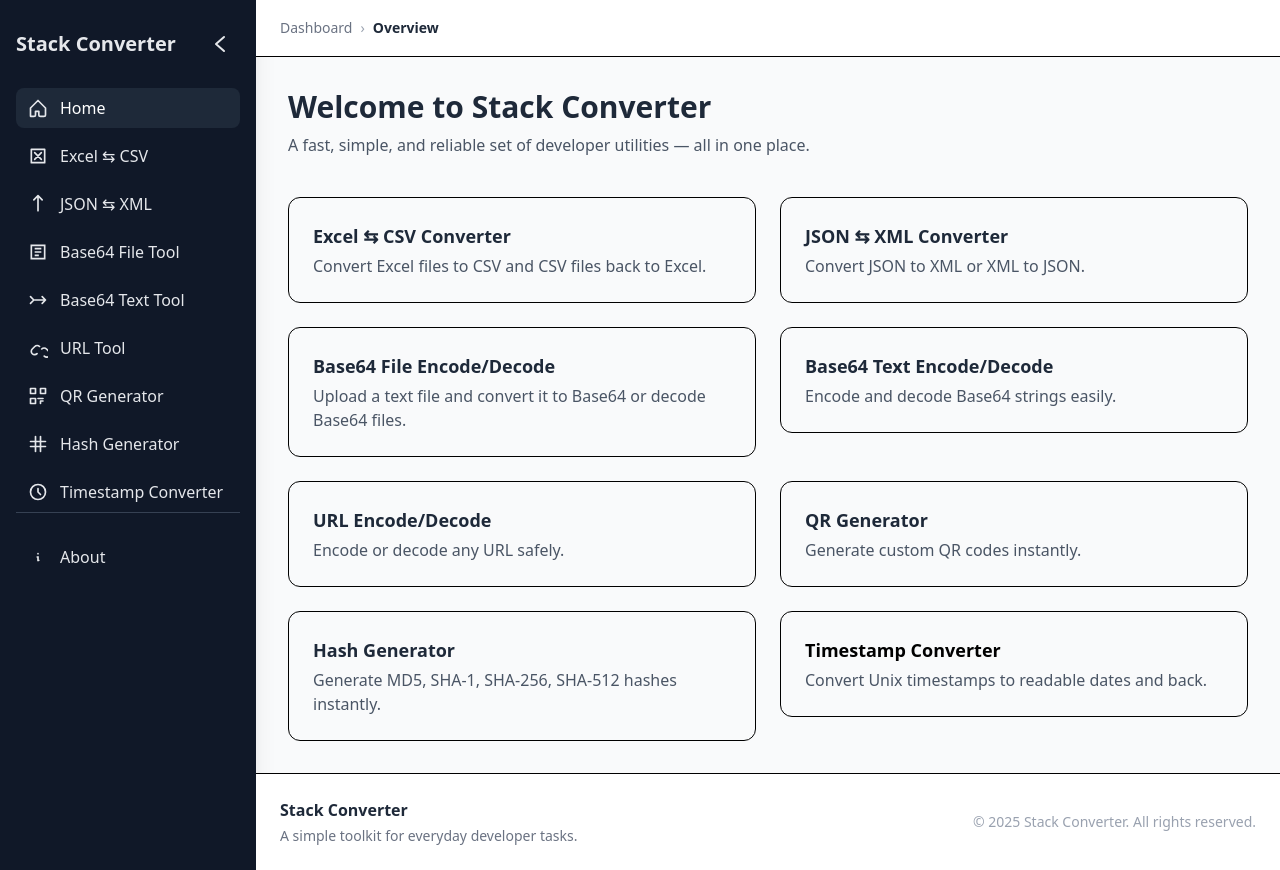
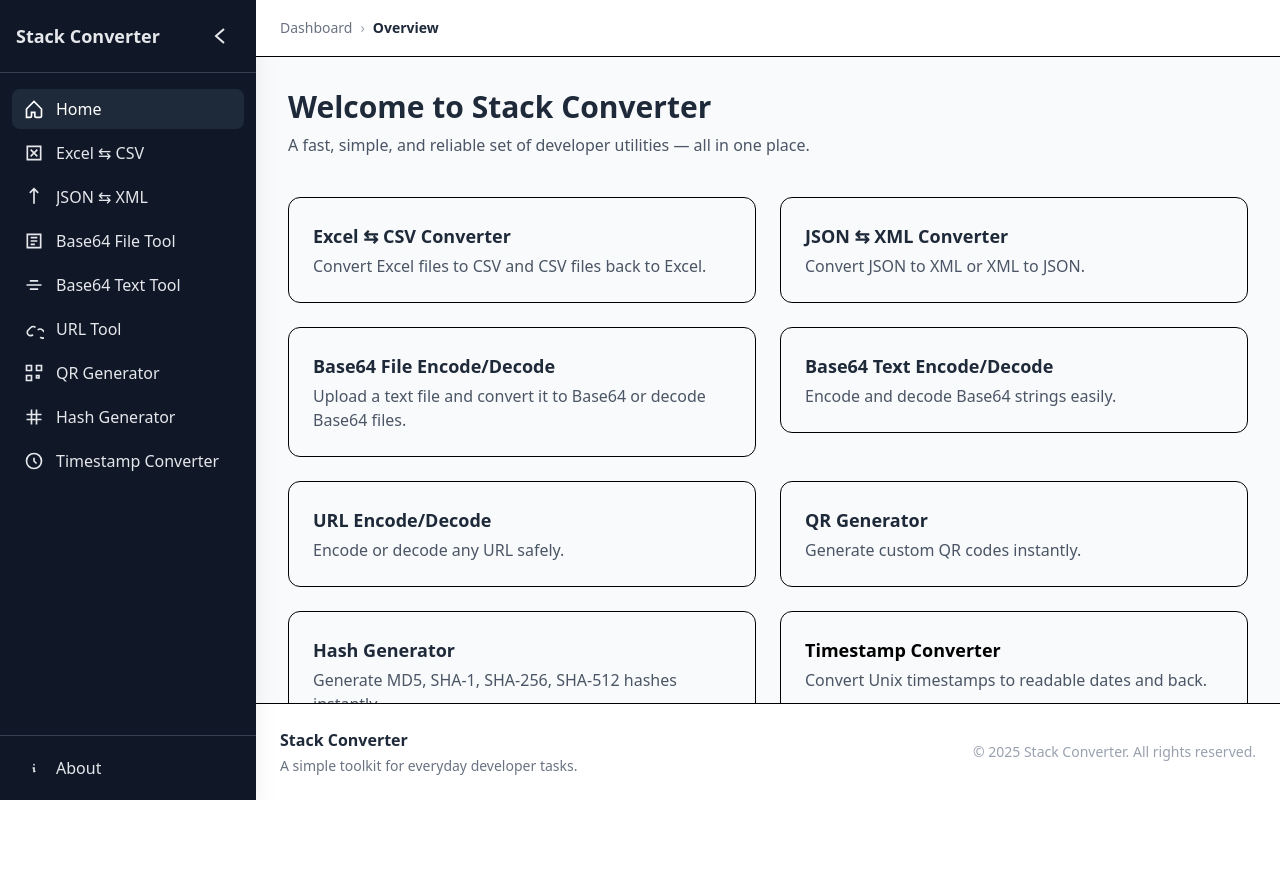
Before and after one commit to prudhvi891/stackconverter, a React (Vite) app in the folder frontend/: page / in a window 1280 px wide. After the commit the page ends 800 px from the top, so only its background shows below. Built offline with nearby package versions, Linux system fonts and the light colour scheme.

Commit message:
Sidebar Fixed changes

```diff
--- a/frontend/src/layouts/SidebarLayout.tsx
+++ b/frontend/src/layouts/SidebarLayout.tsx
@@ -7,344 +7,69 @@ const SidebarLayout = () => {
   const [collapsed, setCollapsed] = useState(false);
 
   return (
-    <div className="flex min-h-screen bg-gray-50">
-      {/* Sidebar */}
+    // 🔒 Lock viewport scroll
+    <div className="flex h-screen bg-gray-50 overflow-hidden">
+      {/* ================= SIDEBAR ================= */}
       <aside
-        className={`bg-gray-900 text-gray-200 py-6 px-4 shadow-xl transition-all duration-300
-        ${collapsed ? "w-20" : "w-64"}`}
+        className={`bg-gray-900 text-gray-200 shadow-xl transition-all duration-300
+        ${collapsed ? "w-20" : "w-64"}
+        h-screen sticky top-0 flex flex-col`}
       >
-        {/* Top Section with Title + Toggle */}
-        <div className="flex items-center justify-between mb-6">
+        {/* Logo + Toggle */}
+        <div className="flex items-center justify-between px-4 py-4 border-b border-gray-700">
           {!collapsed && (
-            <h1 className="text-xl font-semibold whitespace-nowrap">
+            <h1 className="text-lg font-semibold whitespace-nowrap">
               Stack Converter
             </h1>
           )}
 
-          {/* Toggle Button */}
           <button
             onClick={() => setCollapsed(!collapsed)}
             className="p-2 rounded-lg hover:bg-gray-700 transition"
+            aria-label="Toggle sidebar"
           >
             {collapsed ? (
-              // Expand >>
-              <svg
-                xmlns="http://www.w3.org/2000/svg"
-                className="h-6 w-6"
-                fill="none"
-                viewBox="0 0 24 24"
-                stroke="currentColor"
-              >
-                <path
-                  strokeLinecap="round"
-                  strokeLinejoin="round"
-                  strokeWidth="2"
-                  d="M8 5l8 7-8 7"
-                />
+              <svg className="h-6 w-6" viewBox="0 0 24 24" fill="none" stroke="currentColor">
+                <path d="M8 5l8 7-8 7" strokeWidth="2" />
               </svg>
             ) : (
-              // Collapse <<
-              <svg
-                xmlns="http://www.w3.org/2000/svg"
-                className="h-6 w-6"
-                fill="none"
-                viewBox="0 0 24 24"
-                stroke="currentColor"
-              >
-                <path
-                  strokeLinecap="round"
-                  strokeLinejoin="round"
-                  strokeWidth="2"
-                  d="M16 5l-8 7 8 7"
-                />
+              <svg className="h-6 w-6" viewBox="0 0 24 24" fill="none" stroke="currentColor">
+                <path d="M16 5l-8 7 8 7" strokeWidth="2" />
               </svg>
             )}
           </button>
         </div>
 
-        {/* Sidebar Menu */}
-        <ul className="space-y-2">
-          {/* Home */}
-          <li>
-            <NavLink
-              to="/"
-              end
-              className={({ isActive }) =>
-                `flex items-center gap-3 px-3 py-2 rounded-lg transition
-                ${isActive ? "bg-gray-800 text-white" : "hover:bg-gray-800/50"}`
-              }
-            >
-              <svg
-                xmlns="http://www.w3.org/2000/svg"
-                className="h-5 w-5 text-gray-200"
-                fill="none"
-                viewBox="0 0 24 24"
-                stroke="currentColor"
-              >
-                <path
-                  strokeLinecap="round"
-                  strokeLinejoin="round"
-                  strokeWidth={2}
-                  d="M3 12l9-9 9 9v8a2 2 0 01-2 2h-4a2 2 0 01-2-2v-4H9v4a2 2 0 01-2 2H3z"
-                />
-              </svg>
+        {/* Navigation */}
+        <nav className="flex-1 px-3 py-4 space-y-1">
+          <SidebarLink to="/" label="Home" collapsed={collapsed} icon={HomeIcon} end />
+          <SidebarLink to="/excel-csv" label="Excel ⇆ CSV" collapsed={collapsed} icon={GridIcon} />
+          <SidebarLink to="/json-xml" label="JSON ⇆ XML" collapsed={collapsed} icon={ArrowIcon} />
+          <SidebarLink to="/base64-file" label="Base64 File Tool" collapsed={collapsed} icon={FileIcon} />
+          <SidebarLink to="/base64" label="Base64 Text Tool" collapsed={collapsed} icon={SwapIcon} />
+          <SidebarLink to="/url" label="URL Tool" collapsed={collapsed} icon={LinkIcon} />
+          <SidebarLink to="/qr" label="QR Generator" collapsed={collapsed} icon={QrIcon} />
+          <SidebarLink to="/hash" label="Hash Generator" collapsed={collapsed} icon={HashIcon} />
+          <SidebarLink to="/timestamp" label="Timestamp Converter" collapsed={collapsed} icon={ClockIcon} />
+        </nav>
 
-              {!collapsed && "Home"}
-            </NavLink>
-          </li>
-
-          {/* Excel ⇆ csv */}
-          <li>
-            <NavLink
-              to="/excel-csv"
-              className={({ isActive }) =>
-                `flex items-center gap-3 px-3 py-2 rounded-lg transition
-                ${isActive ? "bg-gray-800 text-white" : "hover:bg-gray-800/50"}`
-              }
-            >
-              <svg
-                className="h-5 w-5"
-                stroke="currentColor"
-                fill="none"
-                viewBox="0 0 24 24"
-              >
-                <path
-                  strokeWidth="2"
-                  strokeLinecap="round"
-                  strokeLinejoin="round"
-                  d="M4 4h16v16H4z M8 8l8 8M16 8l-8 8"
-                />
-              </svg>
-              {!collapsed && "Excel ⇆ CSV"}
-            </NavLink>
-          </li>
-
-          {/* JSON ⇆ XML */}
-          <li>
-            <NavLink
-              to="/json-xml"
-              className={({ isActive }) =>
-                `flex items-center gap-3 px-3 py-2 rounded-lg transition
-                ${isActive ? "bg-gray-800 text-white" : "hover:bg-gray-800/50"}`
-              }
-            >
-              <svg
-                className="h-5 w-5"
-                fill="none"
-                stroke="currentColor"
-                viewBox="0 0 24 24"
-              >
-                <path
-                  strokeLinecap="round"
-                  strokeLinejoin="round"
-                  strokeWidth="2"
-                  d="M17 7l-5-5-5 5m5-5v18"
-                />
-              </svg>
-
-              {!collapsed && "JSON ⇆ XML"}
-            </NavLink>
-          </li>
-
-          {/* Base 64 File */}
-          <li>
-            <NavLink
-              to="/base64-file"
-              className={({ isActive }) =>
-                `flex items-center gap-3 px-3 py-2 rounded-lg transition
-                ${isActive ? "bg-gray-800 text-white" : "hover:bg-gray-800/50"}`
-              }
-            >
-              <svg
-                className="h-5 w-5"
-                fill="none"
-                stroke="currentColor"
-                viewBox="0 0 24 24"
-              >
-                <path strokeWidth="2" d="M4 4h16v16H4z M8 8h8M8 12h8M8 16h5" />
-              </svg>
-
-              {!collapsed && "Base64 File Tool"}
-            </NavLink>
-          </li>
-
-          {/* Base64 Tools */}
-          <li>
-            <NavLink
-              to="/base64"
-              className={({ isActive }) =>
-                `flex items-center gap-3 px-3 py-2 rounded-lg transition
-                ${isActive ? "bg-gray-800 text-white" : "hover:bg-gray-800/50"}`
-              }
-            >
-              <svg
-                xmlns="http://www.w3.org/2000/svg"
-                className="h-5 w-5 text-gray-200"
-                fill="none"
-                viewBox="0 0 24 24"
-                stroke="currentColor"
-              >
-                <path
-                  strokeLinecap="round"
-                  strokeLinejoin="round"
-                  strokeWidth={2}
-                  d="M17 16l4-4m0 0l-4-4m4 4H7m-4 4l4-4m0 0L3 8m4 4h14"
-                />
-              </svg>
-
-              {!collapsed && "Base64 Text Tool"}
-            </NavLink>
-          </li>
-
-          {/* URL Tools */}
-          <li>
-            <NavLink
-              to="/url"
-              className={({ isActive }) =>
-                `flex items-center gap-3 px-3 py-2 rounded-lg transition
-                ${isActive ? "bg-gray-800 text-white" : "hover:bg-gray-800/50"}`
-              }
-            >
-              <svg
-                xmlns="http://www.w3.org/2000/svg"
-                className="h-5 w-5 text-gray-200"
-                fill="none"
-                viewBox="0 0 24 24"
-                stroke="currentColor"
-              >
-                <path
-                  strokeLinecap="round"
-                  strokeLinejoin="round"
-                  strokeWidth={2}
-                  d="M13.828 10.172a4 4 0 00-5.656 0l-3 3a4 4 0 105.656 5.656m5.656-5.656a4 4 0 015.656 0l3 3a4 4 0 11-5.656 5.656"
-                />
-              </svg>
-
-              {!collapsed && "URL Tool"}
-            </NavLink>
-          </li>
-
-          {/* QR Generator */}
-          <li>
-            <NavLink
-              to="/qr"
-              className={({ isActive }) =>
-                `flex items-center gap-3 px-3 py-2 rounded-lg transition
-                ${isActive ? "bg-gray-800 text-white" : "hover:bg-gray-800/50"}`
-              }
-            >
-              <svg
-                xmlns="http://www.w3.org/2000/svg"
-                className="h-5 w-5"
-                fill="none"
-                viewBox="0 0 24 24"
-                stroke="currentColor"
-              >
-                <path
-                  strokeLinecap="round"
-                  strokeLinejoin="round"
-                  strokeWidth="2"
-                  d="M3 3h6v6H3V3zm12 0h6v6h-6V3zM3 15h6v6H3v-6zm12 6v-3h3m-6-3h6"
-                />
-              </svg>
-
-              {!collapsed && "QR Generator"}
-            </NavLink>
-          </li>
-
-          {/* Hash Generator */}
-          <li>
-            <NavLink
-              to="/hash"
-              className={({ isActive }) =>
-                `flex items-center gap-3 px-3 py-2 rounded-lg transition
-                ${isActive ? "bg-gray-800 text-white" : "hover:bg-gray-800/50"}`
-              }
-            >
-              <svg
-                xmlns="http://www.w3.org/2000/svg"
-                className="h-5 w-5"
-                fill="none"
-                viewBox="0 0 24 24"
-                stroke="currentColor"
-              >
-                <path
-                  strokeLinecap="round"
-                  strokeLinejoin="round"
-                  strokeWidth="2"
-                  d="M3 9h18M3 15h18M9 3v18M15 3v18"
-                />
-              </svg>
-
-              {!collapsed && "Hash Generator"}
-            </NavLink>
-          </li>
-
-          <li>
-            <NavLink
-              to="/timestamp"
-              className={({ isActive }) =>
-                `flex items-center gap-3 px-3 py-2 rounded-lg transition
-                ${isActive ? "bg-gray-800 text-white" : "hover:bg-gray-800/50"}`
-              }
-            >
-              <svg
-                className="h-5 w-5"
-                fill="none"
-                stroke="currentColor"
-                viewBox="0 0 24 24"
-              >
-                <path
-                  strokeLinecap="round"
-                  strokeLinejoin="round"
-                  strokeWidth="2"
-                  d="M12 8v4l3 3m6-3a9 9 0 11-18 0 9 9 0 0118 0z"
-                />
-              </svg>
-
-              {!collapsed && "Timestamp Converter"}
-            </NavLink>
-          </li>
-        </ul>
-
-        {/* ABOUT SECTION AT BOTTOM */}
-        <div className="mt-auto pt-6 border-t border-gray-700">
-          <NavLink
-            to="/about"
-            className={({ isActive }) =>
-              `flex items-center gap-3 px-3 py-2 rounded-lg transition
-              ${isActive ? "bg-gray-800 text-white" : "hover:bg-gray-800/50"}`
-            }
-          >
-            <svg
-              className="h-5 w-5"
-              fill="none"
-              stroke="currentColor"
-              viewBox="0 0 24 24"
-            >
-              <path
-                d="M13 16h-1v-4h-1m1-4h.01"
-                strokeWidth="2"
-                strokeLinecap="round"
-              />
-            </svg>
-
-            {!collapsed && "About"}
-          </NavLink>
+        {/* Bottom About */}
+        <div className="border-t border-gray-700 p-3">
+          <SidebarLink to="/about" label="About" collapsed={collapsed} icon={InfoIcon} />
         </div>
       </aside>
 
-      {/* MAIN AREA — Header + Content + Footer */}
-      <div className="flex flex-col flex-1 min-h-screen">
-        {/* Header stays fixed at top */}
+      {/* ================= MAIN ================= */}
+      <div className="flex flex-col flex-1 h-screen">
+        {/* Sticky Header */}
         <Header />
 
-        {/* Page Content */}
-        <main className="flex-1 p-8">
+        {/* Scrollable Content */}
+        <main className="flex-1 overflow-y-auto p-8">
           <Outlet />
         </main>
 
-        {/* Footer always at bottom */}
+        {/* Footer */}
         <Footer />
       </div>
     </div>
@@ -352,3 +77,99 @@ const SidebarLayout = () => {
 };
 
 export default SidebarLayout;
+
+/* =====================================================
+   Reusable Sidebar Link
+===================================================== */
+
+function SidebarLink({
+  to,
+  label,
+  icon: Icon,
+  collapsed,
+  end = false,
+}: {
+  to: string;
+  label: string;
+  icon: React.FC<any>;
+  collapsed: boolean;
+  end?: boolean;
+}) {
+  return (
+    <NavLink
+      to={to}
+      end={end}
+      className={({ isActive }) =>
+        `flex items-center gap-3 px-3 py-2 rounded-lg transition
+        ${isActive ? "bg-gray-800 text-white" : "hover:bg-gray-800/50"}`
+      }
+    >
+      <Icon className="h-5 w-5 shrink-0" />
+      {!collapsed && <span className="truncate">{label}</span>}
+    </NavLink>
+  );
+}
+
+/* =====================================================
+   Icons
+===================================================== */
+
+const HomeIcon = (p: any) => (
+  <svg {...p} viewBox="0 0 24 24" fill="none" stroke="currentColor">
+    <path d="M3 12l9-9 9 9v8a2 2 0 01-2 2h-4a2 2 0 01-2-2v-4H9v4a2 2 0 01-2 2H3z" strokeWidth="2" />
+  </svg>
+);
+
+const ArrowIcon = (p: any) => (
+  <svg {...p} viewBox="0 0 24 24" fill="none" stroke="currentColor">
+    <path d="M17 7l-5-5-5 5m5-5v18" strokeWidth="2" />
+  </svg>
+);
+
+const SwapIcon = (p: any) => (
+  <svg {...p} viewBox="0 0 24 24" fill="none" stroke="currentColor">
+    <path d="M7 7h10M7 17h10M3 12h18" strokeWidth="2" />
+  </svg>
+);
+
+const FileIcon = (p: any) => (
+  <svg {...p} viewBox="0 0 24 24" fill="none" stroke="currentColor">
+    <path d="M4 4h16v16H4z M8 8h8M8 12h8M8 16h5" strokeWidth="2" />
+  </svg>
+);
+
+const GridIcon = (p: any) => (
+  <svg {...p} viewBox="0 0 24 24" fill="none" stroke="currentColor">
+    <path d="M4 4h16v16H4z M8 8l8 8M16 8l-8 8" strokeWidth="2" />
+  </svg>
+);
+
+const LinkIcon = (p: any) => (
+  <svg {...p} viewBox="0 0 24 24" fill="none" stroke="currentColor">
+    <path d="M13.828 10.172a4 4 0 00-5.656 0l-3 3a4 4 0 105.656 5.656m5.656-5.656a4 4 0 015.656 0l3 3a4 4 0 11-5.656 5.656" strokeWidth="2" />
+  </svg>
+);
+
+const QrIcon = (p: any) => (
+  <svg {...p} viewBox="0 0 24 24" fill="none" stroke="currentColor">
+    <path d="M3 3h6v6H3zM15 3h6v6h-6zM3 15h6v6H3zM15 15h3v3h-3z" strokeWidth="2" />
+  </svg>
+);
+
+const HashIcon = (p: any) => (
+  <svg {...p} viewBox="0 0 24 24" fill="none" stroke="currentColor">
+    <path d="M3 9h18M3 15h18M9 3v18M15 3v18" strokeWidth="2" />
+  </svg>
+);
+
+const ClockIcon = (p: any) => (
+  <svg {...p} viewBox="0 0 24 24" fill="none" stroke="currentColor">
+    <path d="M12 8v4l3 3m6-3a9 9 0 11-18 0 9 9 0 0118 0z" strokeWidth="2" />
+  </svg>
+);
+
+const InfoIcon = (p: any) => (
+  <svg {...p} viewBox="0 0 24 24" fill="none" stroke="currentColor" strokeLinecap="round">
+    <path d="M13 16h-1v-4h-1m1-4h.01" strokeWidth="2" />
+  </svg>
+);
```
